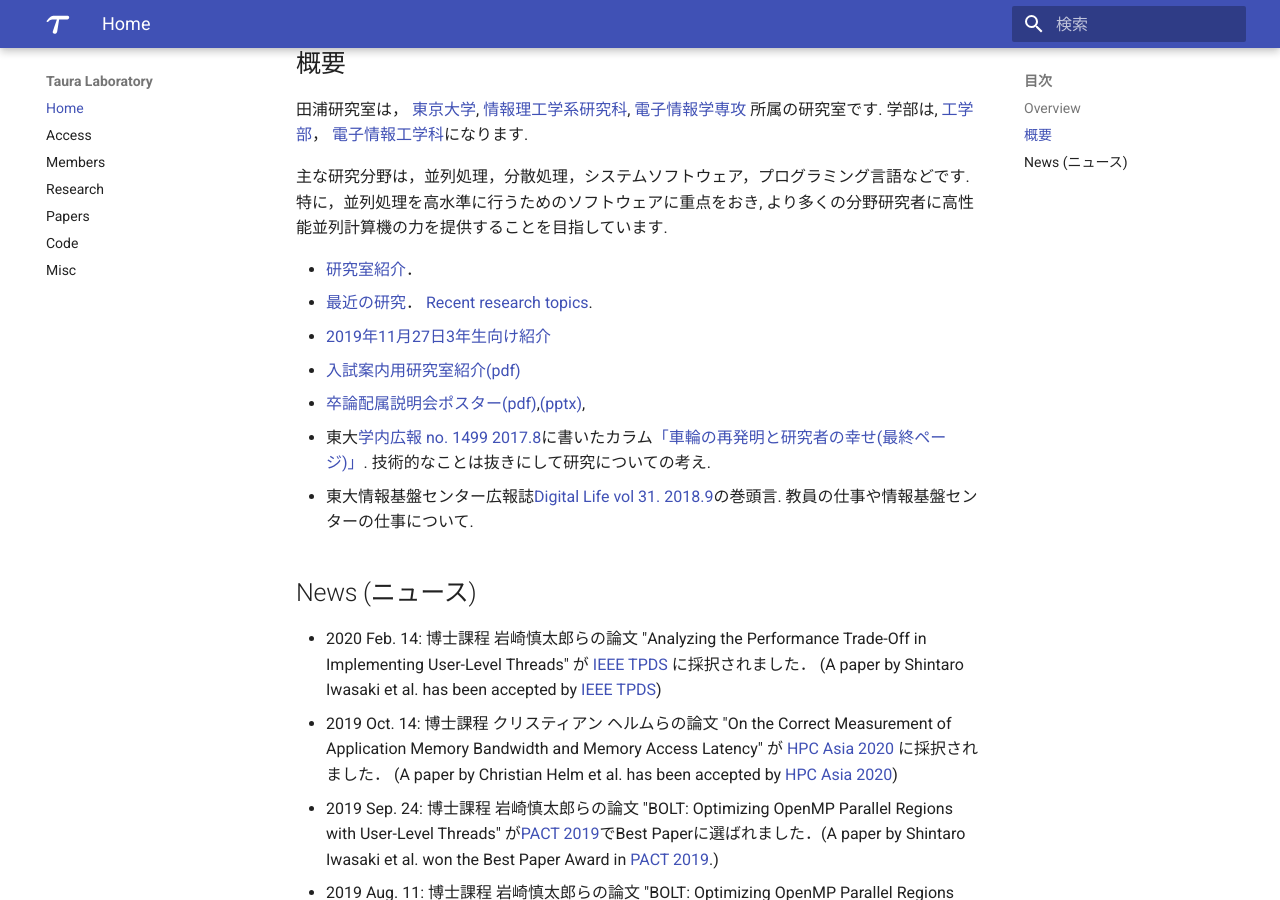
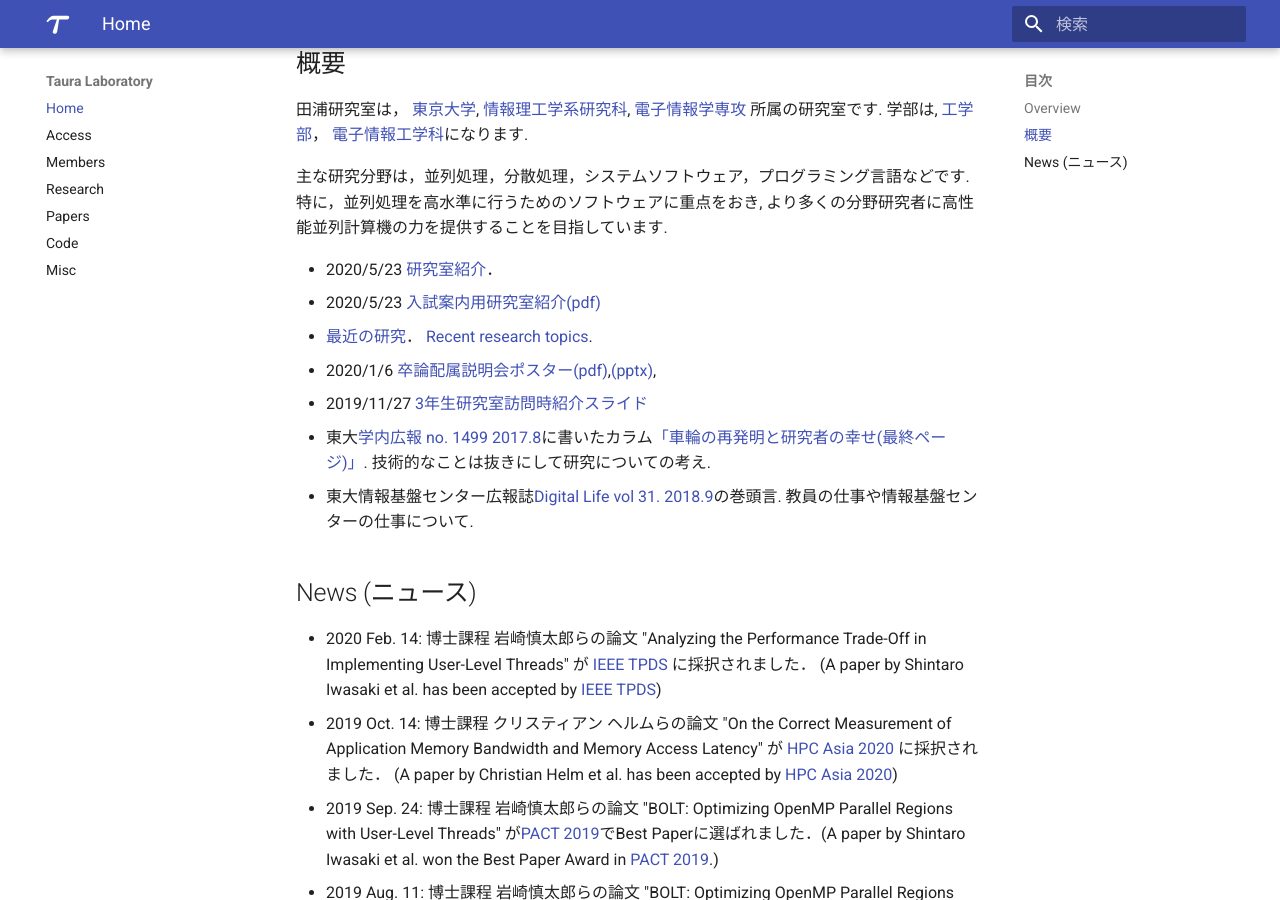
Before and after one commit to Yukayo/taura-lab, an MkDocs documentation site: the page built from docs/index.md, in a window 1280 px wide and 900 px high, scrolled down 436 px. Built offline with MkDocs 1.6.1 and Material for MkDocs 9.7.7, drawn with Linux system fonts in a browser that asks for light colours.

Commit message:
Update index.md

```diff
--- a/docs/index.md
+++ b/docs/index.md
@@ -26,11 +26,11 @@ computers much more accessible to domain scientists.
 主な研究分野は，並列処理，分散処理，システムソフトウェア，プログラミング言語などです. 特に，並列処理を高水準に行うためのソフトウェアに重点をおき,
 より多くの分野研究者に高性能並列計算機の力を提供することを目指しています.
 
-  * [研究室紹介](lab_introduction.md)．
+  * 2020/5/23 [研究室紹介](lab_introduction.md)．
+  * 2020/5/23 [入試案内用研究室紹介(pdf)](files/intro.pdf "入試案内用研究室紹介\(pdf\)")
   * [最近の研究](research.md)． [Recent research topics](research.md).
-  * [2019年11月27日3年生向け紹介](紹介3年生2019.md)
-  * [入試案内用研究室紹介(pdf)](files/intro.pdf "入試案内用研究室紹介\(pdf\)")
-  * [卒論配属説明会ポスター(pdf)](files/poster.pdf "卒論配属説明会ポスター\(pdf\)"),[(pptx)](files/poster.pptx "\(pptx\)"),
+  * 2020/1/6 [卒論配属説明会ポスター(pdf)](files/poster.pdf "卒論配属説明会ポスター\(pdf\)"),[(pptx)](files/poster.pptx "\(pptx\)"),
+  * 2019/11/27 [3年生研究室訪問時紹介スライド](紹介3年生2019.md)
   * 東大[学内広報 no. 1499 2017.8](https://www.u-tokyo.ac.jp/ja/about/public-relations/kouhou2017.html)に書いたカラム[「車輪の再発明と研究者の幸せ(最終ページ)」](https://www.u-tokyo.ac.jp/content/400067376.pdf). 技術的なことは抜きにして研究についての考え.
   * 東大情報基盤センター広報誌[Digital Life vol 31. 2018.9](https://www.itc.u-tokyo.ac.jp/DigitalLife/vol31/Digital%20Life%20Vol31.pdf)の巻頭言. 教員の仕事や情報基盤センターの仕事について.
 
```
